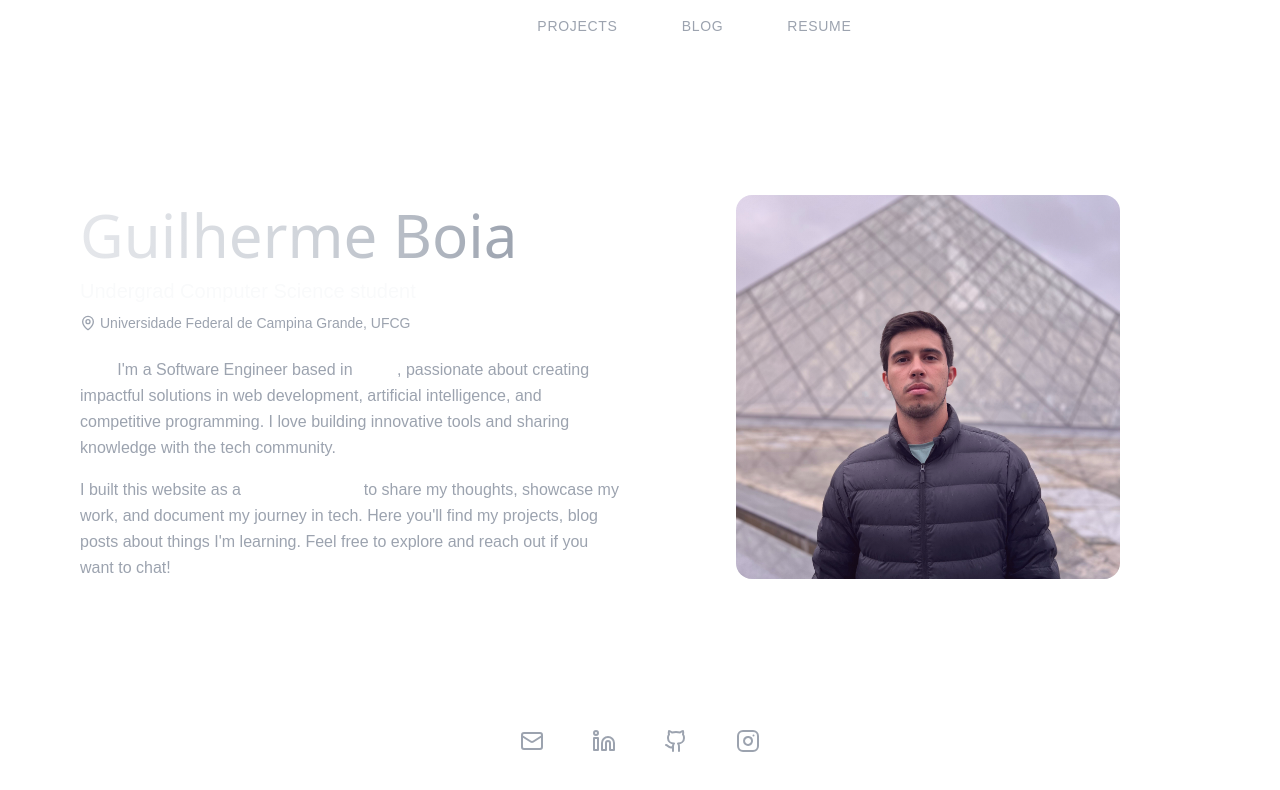
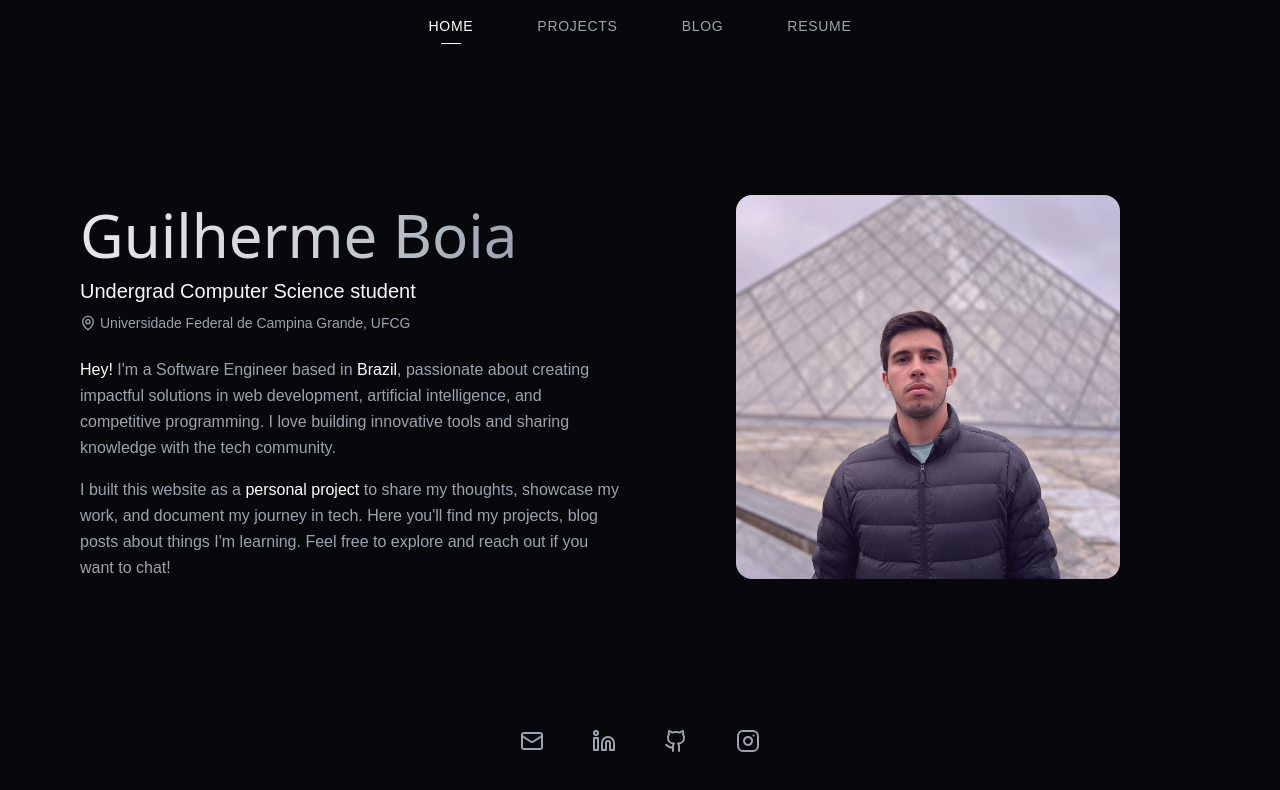
Before and after one commit to GuilhermeBoia/guilhermeboia.com, a Next.js app: page / in a window 1280 px wide. Shown: the top 790 px of the page. Built offline with nearby package versions, Linux system fonts and the light colour scheme.

Commit message:
style: deixa site escuro

```diff
--- a/app/globals.css
+++ b/app/globals.css
@@ -3,16 +3,9 @@
 @tailwind utilities;
 
 :root {
-  --background: #ffffff;
-  --foreground: #08070b;
+  --background: #08070b;
+  --foreground: #ededed;
   --selection-color: #ff69b4;
-}
-
-@media (prefers-color-scheme: dark) {
-  :root {
-    --background: #08070b;
-    --foreground: #ededed;
-  }
 }
 
 ::selection {
```
